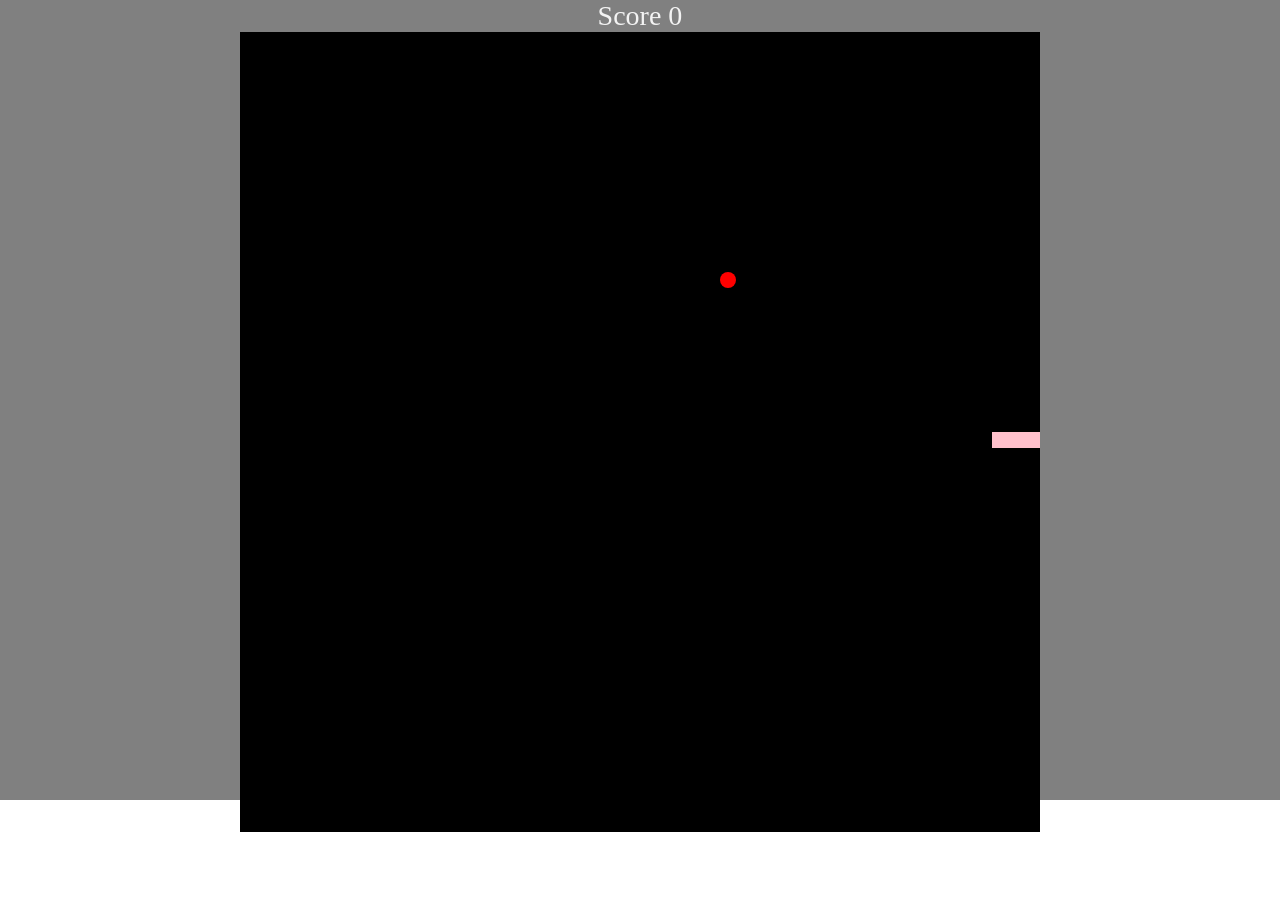
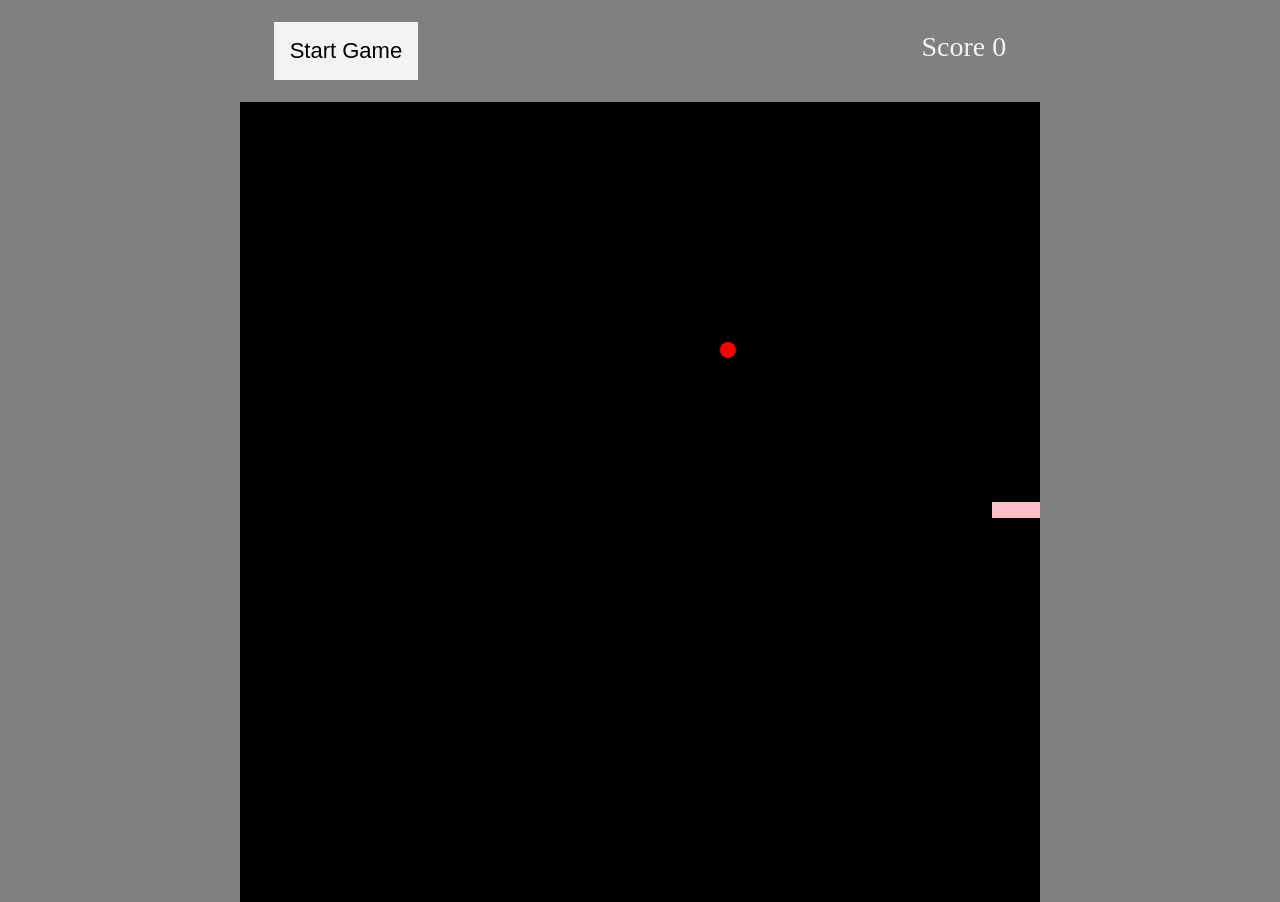
Before and after one commit to nicoandresr/web-components, a plain HTML site: page index.html in a window 1280 px wide. Before the commit the page ends 832 px from the top, so only its background shows below. Drawn offline with Linux system fonts and the light colour scheme.

Commit message:
Create button

```diff
--- a/app.js
+++ b/app.js
@@ -1,17 +1,70 @@
+class Button extends HTMLElement {
+  constructor() {
+    super();
+
+    let shadow = this.attachShadow({ mode: 'open' });
+    let style = document.createElement('style');
+    let button = document.createElement('button');
+
+    shadow.appendChild(style);
+    shadow.appendChild(button);
+
+    style.textContent = Button.styled();
+    button.textContent = 'Start Game';
+  }
+}
+
+Button.styled = () => `
+  button {
+    background-color: #F3F3F3;
+    border: none;
+    display: flex;
+    cursor: pointer;
+    font-size: 22px;
+    margin: auto;
+    padding: 16px;
+  }
+
+  button:hover {
+    background-color: #A5A5A5;
+    color: #DDD;
+  }
+
+  button:active {
+    background-color: #ACACAC;
+    color: silver;
+  }
+`;
+
 class SnakeGame extends HTMLElement {
   constructor() {
     super();
-    this.style = SnakeGame.styled();
-    this.score = new Score();
-    this.board = new Board();
-    this.appendChild(this.score);
-    this.appendChild(this.board);
+    this.style.flex = '1';
+
+    let style = document.createElement('style');
+    style.textContent = SnakeGame.styled();
+
+    let header = document.createElement('header');
+    let board = new Board();
+
+    this.appendChild(style);
+    this.appendChild(header);
+    this.appendChild(board);
+
+    let score = new Score();
+    let button = new Button();
+
+    header.appendChild(button);
+    header.appendChild(score);
   }
 }
 
 SnakeGame.styled = () => `
-  background-color: gray;
-  flex: 1;
+  header {
+    display: flex;
+    justify-content: space-around;
+    padding: 22px;
+  }
 `;
 
 const keyMap = {
@@ -33,4 +86,5 @@ customElements.define('snake-body', Block);
 customElements.define('snake-food', Food);
 customElements.define('game-board', Board);
 customElements.define('game-score', Score);
+customElements.define('game-button', Button);
 customElements.define('snake-game', SnakeGame);
--- a/index.html
+++ b/index.html
@@ -5,7 +5,7 @@
 		<title>Hack | Games</title>
 	</head>
   <style>
-    body, html { display: flex; height: 100%; margin: 0; padding: 0; width: 100%; }
+    body, html { background-color: gray; display: flex; height: 100%; margin: 0; padding: 0; width: 100%; }
   </style>
 	<body>
     <snake-game></snake-game>
--- a/score.js
+++ b/score.js
@@ -27,5 +27,6 @@ Score.styled = (props = {}) => `
     font-size: 28px;
     margin: auto;
     width: max-content;
+    line-height: 1.8;
   }
 `;
```
